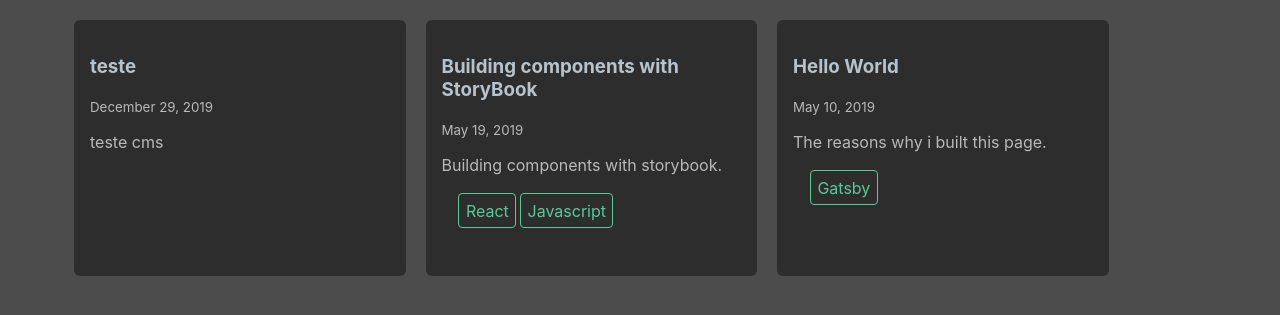
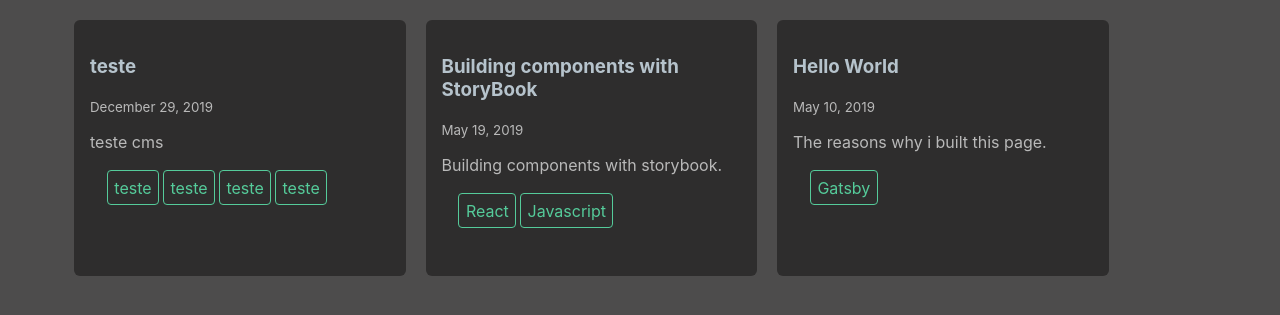
Before and after one commit to GianW/GianW.github.io, a Gatsby site: page / in a window 1280 px wide. Shown: the part 67-382 px from the top of the page. Built offline with nearby package versions, Linux system fonts and the light colour scheme; Gatsby itself is replaced by a stand-in of ours.

Commit message:
Update Blog “teste-1”

```diff
--- a/content/blog/teste-1.md
+++ b/content/blog/teste-1.md
@@ -2,5 +2,12 @@
 title: teste
 description: teste cms
 date: '2019-12-29 06:54:25'
+seo:
+  - teste
+tags:
+  - teste
+  - teste
+  - teste
+  - teste
 ---
 teste CMS
```
